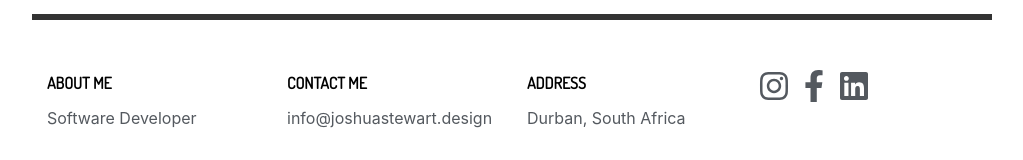
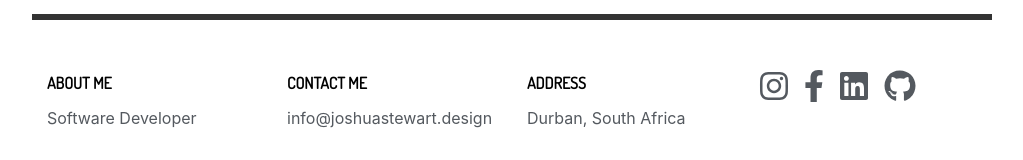
Before and after one commit to joshuastewart-durban/portfolio, a Gatsby site: page / in a window 1280 px wide. Shown: the part 1688-1848 px from the top of the page, without its empty margins (128-1151 px from the left). Built offline with nearby package versions, Linux system fonts and the light colour scheme; Gatsby itself is replaced by a stand-in of ours.

Commit message:
update adding github

```diff
--- a/src/components/layout.js
+++ b/src/components/layout.js
@@ -13,7 +13,8 @@ import { FontAwesomeIcon } from "@fortawesome/react-fontawesome";
 import {
   faFacebookF,
   faInstagram,
-  faLinkedin
+  faLinkedin,
+  faGithub
 } from "@fortawesome/free-brands-svg-icons";
 
 import Navbar from "./navBar";
@@ -102,6 +103,18 @@ const Layout = ({ children, pageInfo }) => (
                         style={{ color: "#54595f" }}
                       />
                     </a>
+                    <a
+                      href=""
+                      className="px-2"
+                      target="_blank"
+                      rel="noopener noreferrer"
+                    >
+                      <FontAwesomeIcon
+                        icon={faGithub}
+                        size="2x"
+                        style={{ color: "#54595f" }}
+                      />
+                    </a>
                   </Col>
                 </Row>
                 {/* <Row className='mx-auto'>
```
